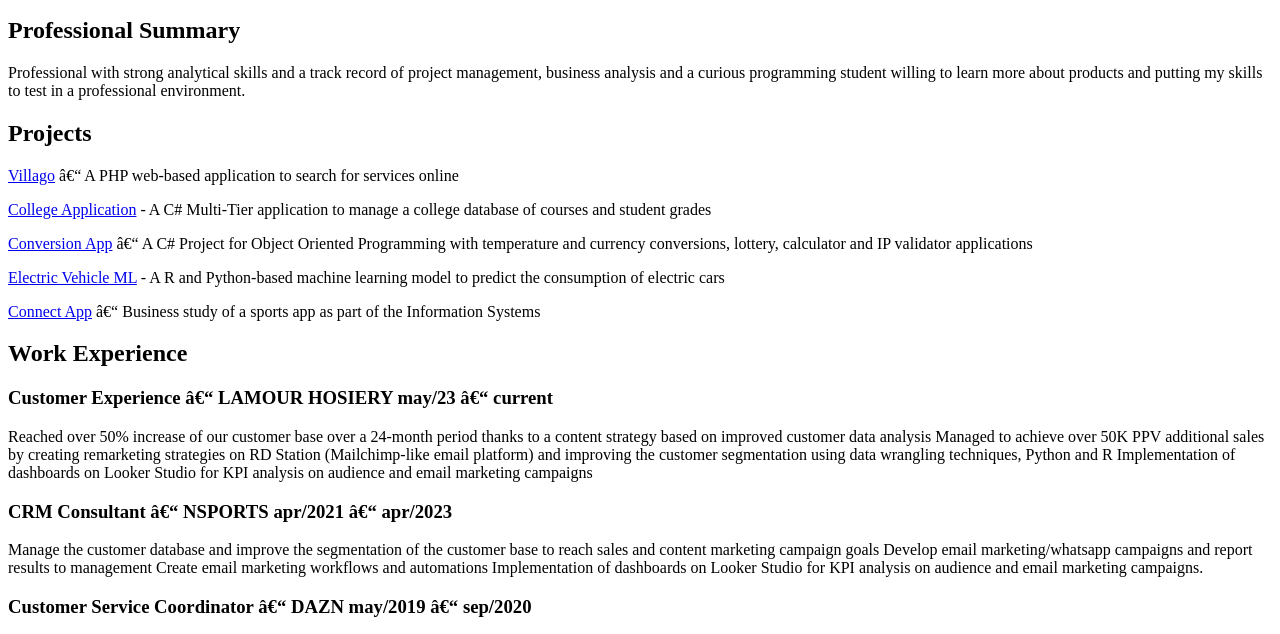
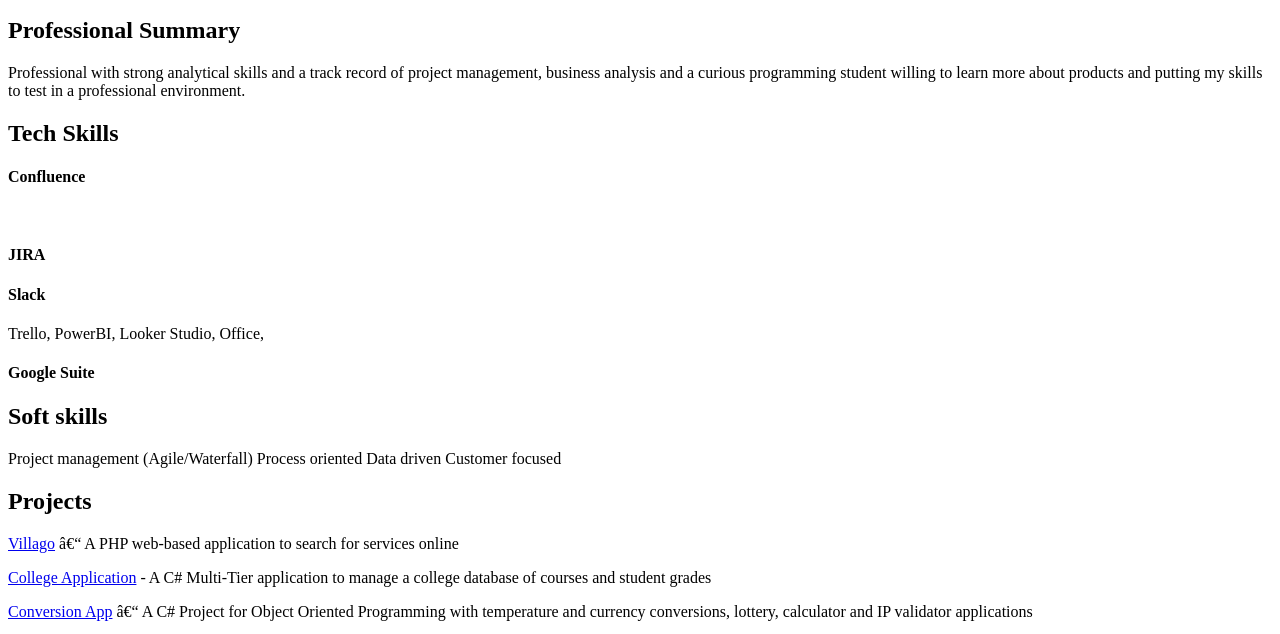
Before and after one commit to dventurole/portfolio, a plain HTML site: page index.html in a window 1280 px wide. Shown: the part 101-735 px from the top of the page. Drawn offline with Linux system fonts and the light colour scheme.

Commit message:
Update index.html

```diff
--- a/index.html
+++ b/index.html
@@ -26,6 +26,17 @@
       <p>Professional with strong analytical skills and a track record of project management, business analysis and a
         curious programming student willing to learn more about products and putting my skills to test in a professional
         environment.</p>
+
+      <h2>Tech Skills</h2>
+
+    <h4>Confluence</h4>&nbsp<h4>JIRA</h4>  <h4>Slack</h4> <h4></h4> Trello, PowerBI, Looker Studio, Office, <h4>Google Suite</h4>
+
+      <h2>Soft skills</h2>
+      <p>Project management (Agile/Waterfall)
+Process oriented
+Data driven
+Customer focused
+      </p>
 
       <h2>Projects</h2>
       <p><a href="https://github.com/dventurole/villago">Villago</a> – A PHP web-based application to search for services online</p>
```
